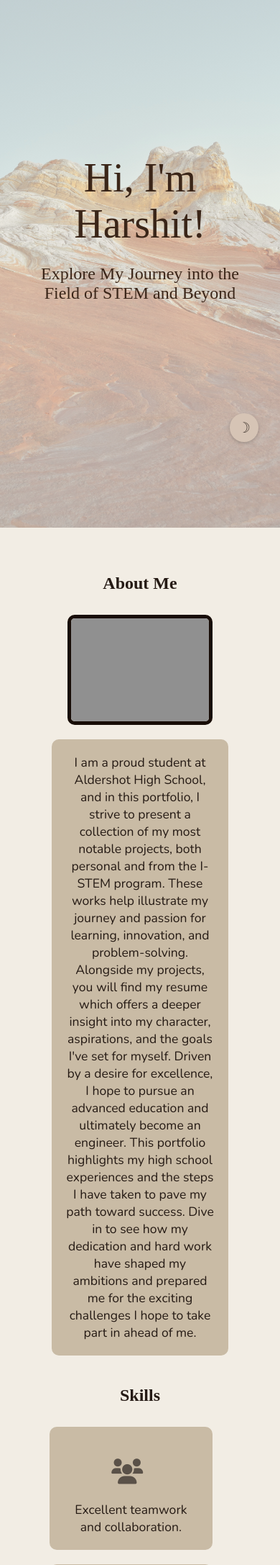
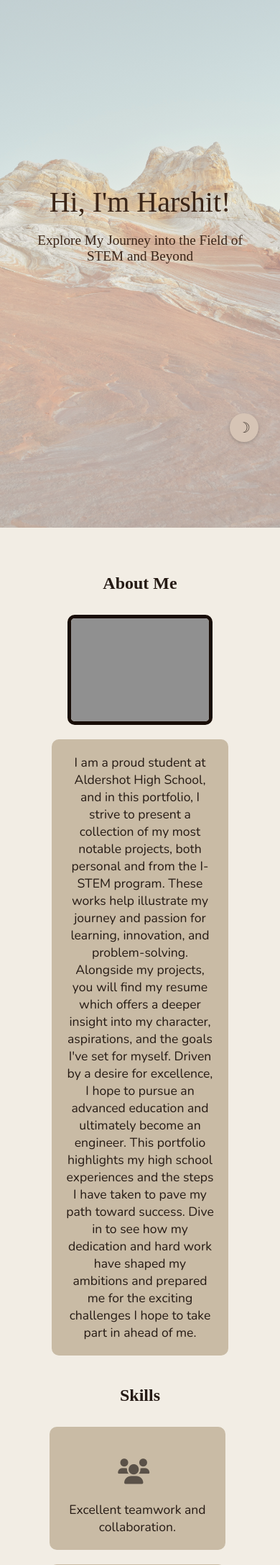
Before and after one commit to harshitj07/personal_portfolio, a PHP site: page / in a window 390 px wide. Shown: the part 200-2374 px from the top of the page at 72% size. Run offline with PHP 8.4, Linux system fonts and the light colour scheme; some web fonts are replaced; grey boxes are pictures that could not be loaded.

Commit message:
Mobile testing

```diff
--- a/index.html
+++ b/index.html
@@ -2,7 +2,9 @@
 <html lang="en">
 <head>
 	<meta charset="utf-8">
-	<meta name="viewport" content="width=device-width, initial-scale=1.0">
+	<!-- Add this viewport meta tag - essential for mobile responsiveness -->
+	<meta name="viewport" content="width=device-width, initial-scale=1.0, maximum-scale=1.0, user-scalable=no">
+
 	<meta name="description" content="This is my personal portfolio.">
 	<meta name="author" content="Harshit Jain">
 
--- a/nav-bar.js
+++ b/nav-bar.js
@@ -115,6 +115,25 @@ class NavBar extends HTMLElement {
 customElements.define('nav-bar', NavBar);
 
 document.addEventListener("DOMContentLoaded", function () {
+    // Force check mobile functionality on page load
+    const isMobile = window.innerWidth <= 768;
+
+    // Debug mobile detection
+    console.log("Mobile detected:", isMobile);
+
+    // Force mobile menu toggle to be visible on mobile devices
+    if (isMobile) {
+        const menuToggle = document.querySelector('.menu-toggle');
+        if (menuToggle) {
+            menuToggle.style.display = 'flex';
+        }
+
+        const links = document.querySelector('.links');
+        if (links) {
+            links.style.display = 'none';
+        }
+    }
+
     const toggleButton = document.createElement("button");
     toggleButton.style.position = "fixed";
     toggleButton.style.bottom = "30px";
--- a/styles.css
+++ b/styles.css
@@ -1533,88 +1533,54 @@ z-index: 999;
   }
 }
 
-/* Ensure the menu toggle is visible on mobile */
-.menu-toggle {
-    display: flex;
-    position: fixed;
-    top: 20px;
-    right: 20px;
-    z-index: 1001;
-    cursor: pointer;
-}
-
-/* Fix fullscreen menu visibility */
-.fullscreen-menu {
-    transform: translateY(-100%);
-    opacity: 0;
-    transition: transform 0.3s ease, opacity 0.3s ease;
-}
-
-.fullscreen-menu.active {
-    transform: translateY(0);
-    opacity: 1;
-}
-
-/* Ensure submenu toggles are styled properly */
-.fullscreen-menu .submenu-toggle {
-    cursor: pointer;
-    font-size: 1.2rem;
-    color: var(--snow);
-    margin: 1rem 0;
-    text-align: center;
-}
-
-.fullscreen-menu .submenu {
-    display: none;
-    flex-direction: column;
-    align-items: center;
-}
-
-.fullscreen-menu .submenu.active {
-    display: flex;
-}
-
-/* Fix dropdown content visibility on mobile */
-.dropdown-content {
-    display: none;
-}
-
-.dropdown-content.show {
-    display: block;
-}
-
-/* Ensure proper scaling for images and videos on mobile */
-@media screen and (max-width: 768px) {
-    img, video {
-        width: 100%;
-        height: auto;
-        margin: 10px auto;
-        display: block;
-    }
-
-    .me {
-        flex-direction: column;
-        align-items: center;
-        text-align: center;
-    }
-
-    .gallery {
-        flex-direction: column;
-        align-items: center;
-    }
-
-    .gallery img {
-        width: 80%;
-    }
-
-    .course {
-        flex-direction: column;
-        align-items: center;
-    }
-
-    p.fancy1, p.fancy2, p.fancy3 {
-        width: 90%;
-        font-size: 1.1em;
-        margin: 0 auto;
-    }
-}
+/* Force mobile styles to apply properly on specific small devices */
+@media screen and (max-width: 480px) {
+  html {
+    /* Force applying mobile styles */
+    overflow-x: hidden;
+    width: 100%;
+  }
+
+  body {
+    /* Ensure body is constrained to viewport */
+    overflow-x: hidden;
+    width: 100%;
+    max-width: 100vw;
+  }
+
+  /* Adjust hero section for mobile */
+  .hero-title {
+    font-size: 2.5rem !important;
+  }
+
+  .hero-subtitle {
+    font-size: 1.2rem !important;
+  }
+
+  /* Force mobile menu to display properly */
+  .menu-toggle {
+    display: flex !important;
+    position: fixed !important;
+    top: 20px !important;
+    right: 20px !important;
+    z-index: 9999 !important;
+  }
+
+  .navbar .links {
+    display: none !important;
+  }
+
+  /* Ensure images scale properly */
+  img {
+    max-width: 100% !important;
+    height: auto !important;
+  }
+
+  /* Force column layouts to stack on mobile */
+  .col-span-1, .col-span-2, .col-span-3, .col-span-4,
+  .col-span-5, .col-span-6, .col-span-7, .col-span-8,
+  .col-span-9, .col-span-10, .col-span-11, .col-span-12 {
+    grid-column: 1 / -1 !important;
+    width: 100% !important;
+  }
+}
```
